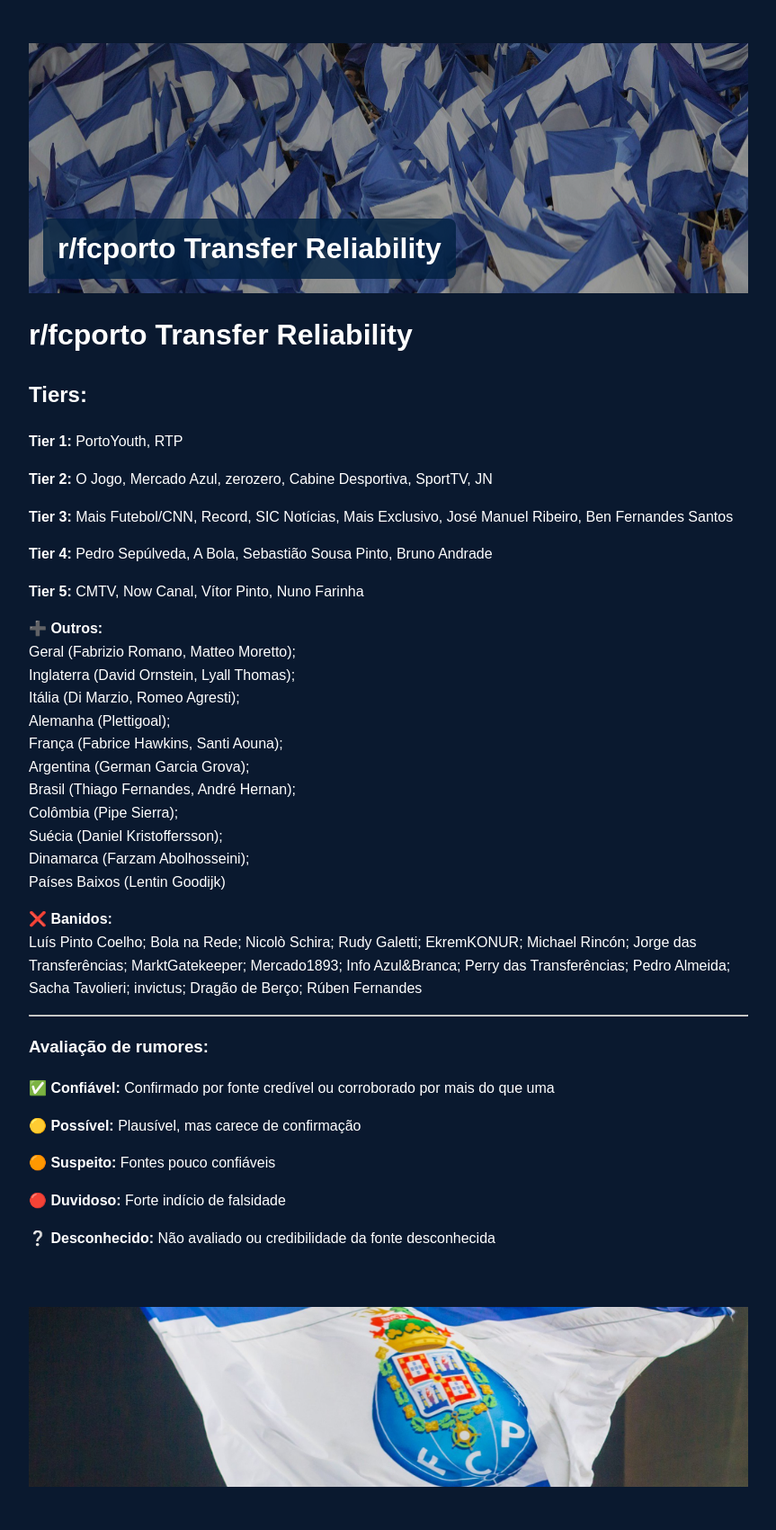
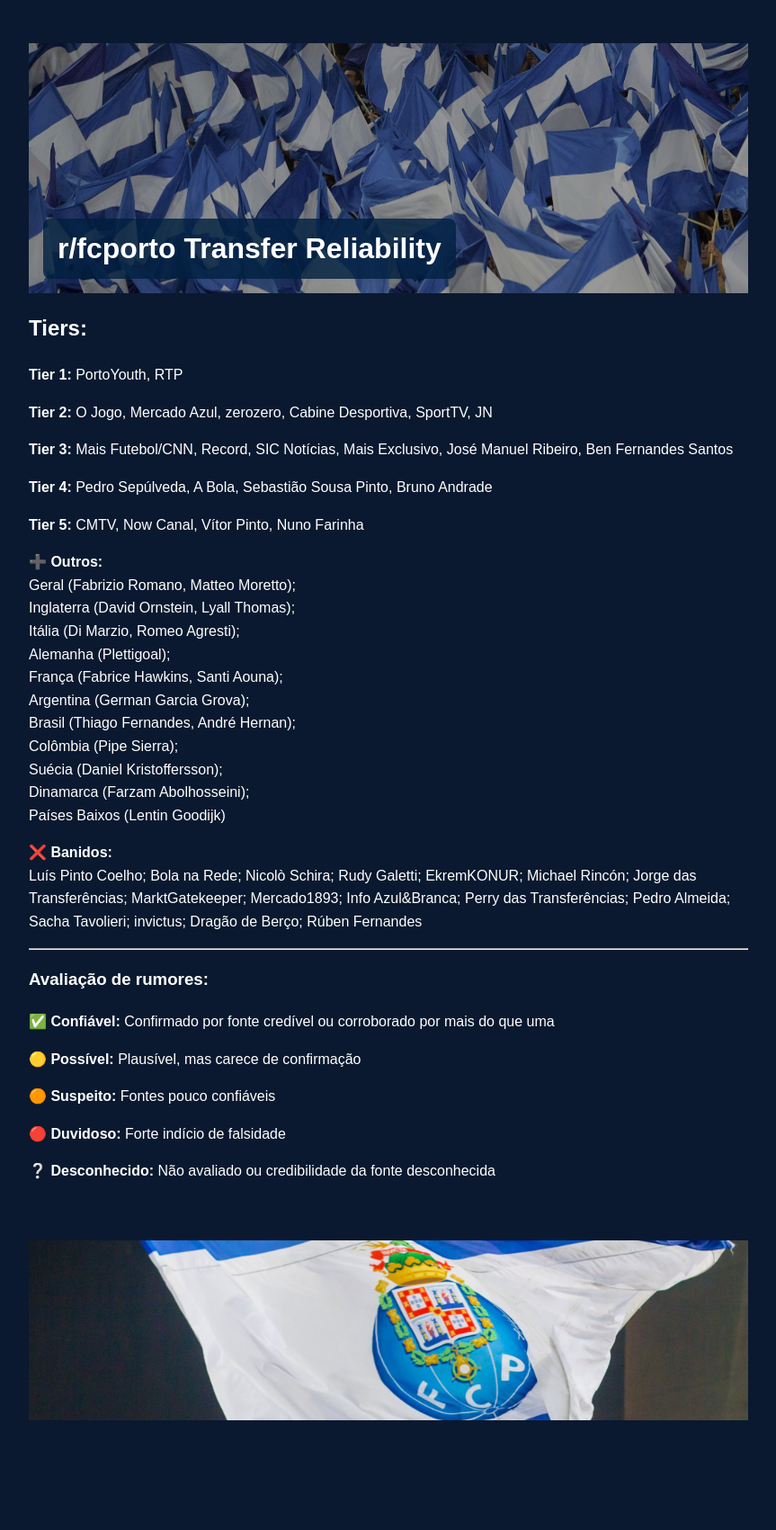
Before and after one commit to Azrial1739/teste-transfer, a Jekyll site: the page built from index.md, in a window 1280 px wide. Shown: the whole page at 90% size, without its empty margins (208-1071 px from the left). Built offline with Jekyll 4.4.1, drawn with Linux system fonts in a browser that asks for light colours; after the commit the page ends 1627 px from its top, so only the background shows below that.

Commit message:
Update index.md

```diff
--- a/index.md
+++ b/index.md
@@ -3,7 +3,6 @@ layout: default
 title: r/fcporto Transfer Reliability
 ---
 
-# r/fcporto Transfer Reliability
 
 ## Tiers:
 
```
